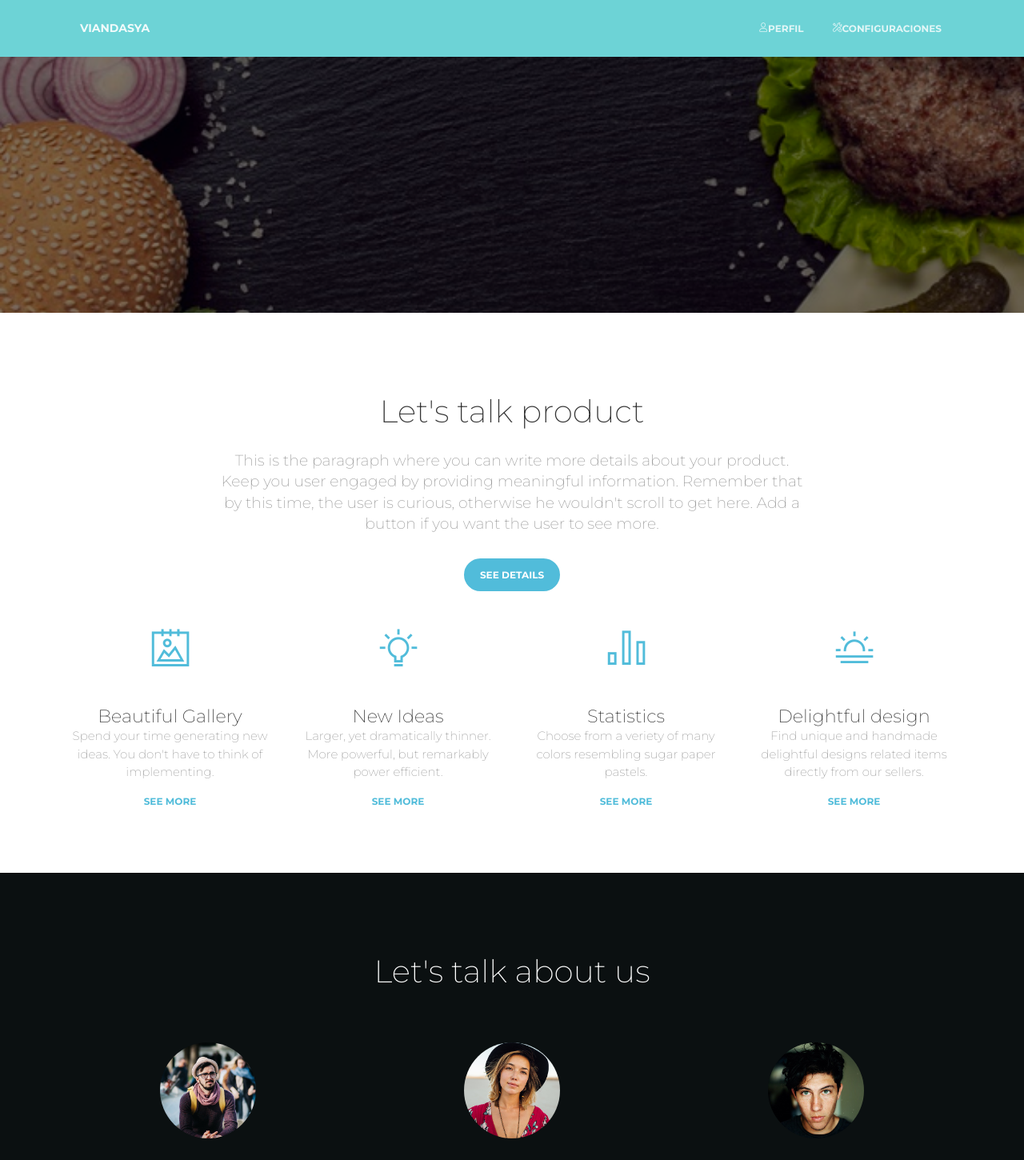
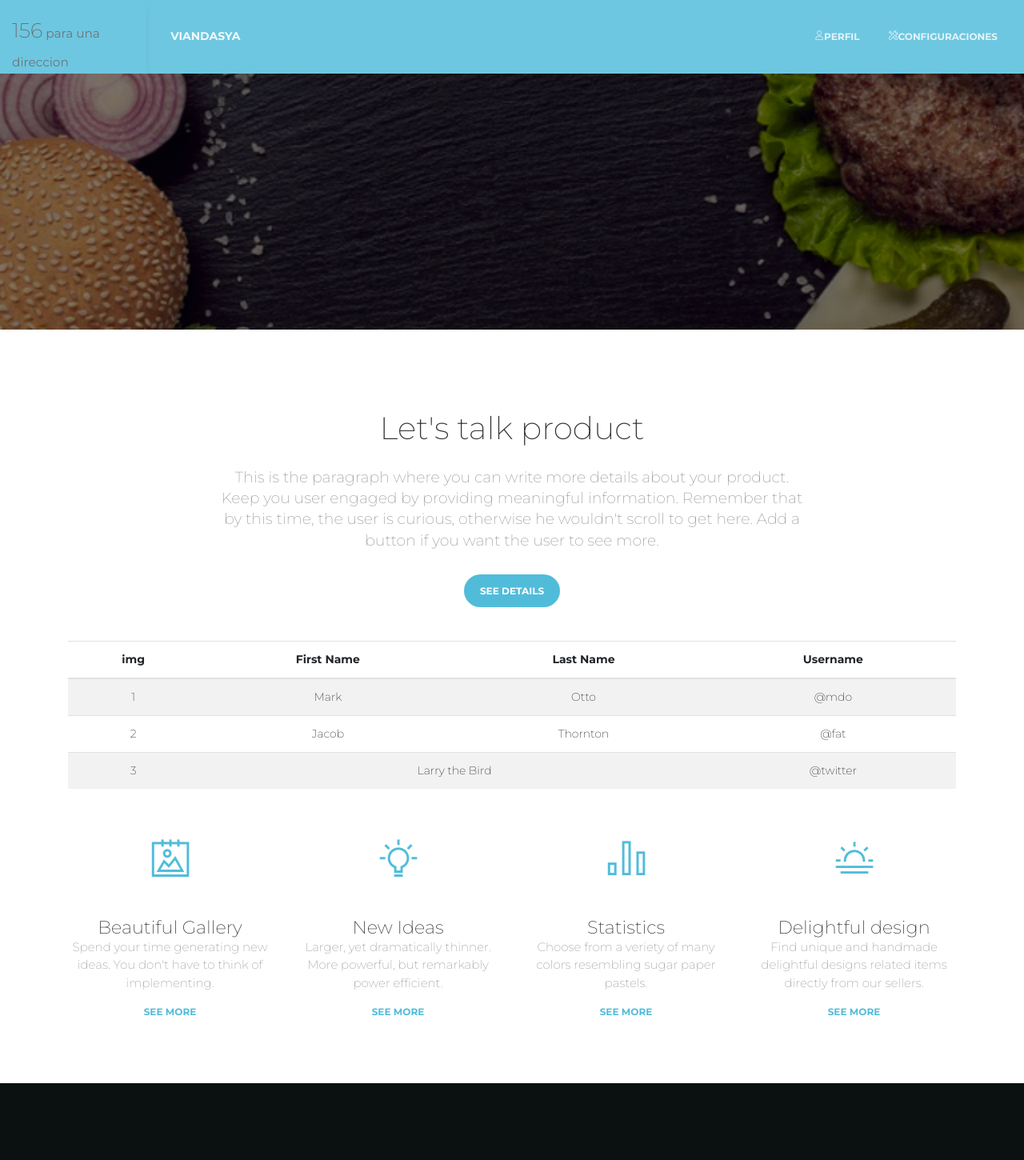
Before and after one commit to desaap-unq/Grupo-C2C-frontend, a React (Create React App) app: page /prueba in a window 1280 px wide. Shown: the top 1450 px of the page at 80% size. Built offline with nearby package versions, Linux system fonts and the light colour scheme.

Commit message:
init table data fake

```diff
--- a/src/components/Navbars/SearchNavbar.js
+++ b/src/components/Navbars/SearchNavbar.js
@@ -1,11 +1,11 @@
 import React from "react";
 import { Link } from "react-router-dom";
 // nodejs library that concatenates strings
-import classnames from "classnames";
+// import classnames from "classnames";
 
 // reactstrap components
 import {
-  Collapse,
+  // Collapse,
   NavbarBrand,
   UncontrolledCollapse,
   Navbar,
@@ -16,36 +16,7 @@
 } from "reactstrap";
 
 function SearchNavbar() {
-  const [navbarColor, setNavbarColor] = React.useState("navbar-transparent");
-  const [navbarCollapse, setNavbarCollapse] = React.useState(false);
-
-  const toggleNavbarCollapse = () => {
-    setNavbarCollapse(!navbarCollapse);
-    document.documentElement.classList.toggle("nav-open");
-  };
-
-  React.useEffect(() => {
-    const updateNavbarColor = () => {
-      if (
-        document.documentElement.scrollTop > 299 ||
-        document.body.scrollTop > 299
-      ) {
-        setNavbarColor("");
-      } else if (
-        document.documentElement.scrollTop < 300 ||
-        document.body.scrollTop < 300
-      ) {
-        setNavbarColor("navbar-transparent");
-      }
-    };
-
-    window.addEventListener("scroll", updateNavbarColor);
-
-    return function cleanup() {
-      window.removeEventListener("scroll", updateNavbarColor);
-    };
-  });
-    const [bodyClick, setBodyClick] = React.useState(false);
+  const [bodyClick, setBodyClick] = React.useState(false);
 
   return (
     <>
@@ -58,7 +29,17 @@
           }}
         />
       ) : null}
-    <Navbar color="primary" expand="lg">
+    <Navbar color="info" expand="lg">
+      <Navbar className="navbar bg-info">
+          <Container>
+            <h3>
+                156
+                <small className="text-muted"> para una direccion</small>
+            </h3>
+
+          </Container>
+        </Navbar>
+
         <Container>
           <div className="navbar-translate">
             <NavbarBrand
--- a/src/pages/SearchPage.js
+++ b/src/pages/SearchPage.js
@@ -19,8 +19,10 @@
   InputGroup,
   Container,
   Row,
+  Table,
   Col
 } from "reactstrap";
+// import Table from 'react-bootstrap/Table';
 
 import SearchNavbar from "../components/Navbars/SearchNavbar.js";
 import SearchPageHeader from "../components/Headers/SearchPageHeader.js";
@@ -87,6 +89,37 @@
                 </Button>
               </Col>
             </Row>
+            <br />
+            <br />
+            <Table striped hover>
+              <thead>
+                <tr>
+                  <th>img</th>
+                  <th>First Name</th>
+                  <th>Last Name</th>
+                  <th>Username</th>
+                </tr>
+              </thead>
+              <tbody>
+                <tr>
+                  <td>1</td>
+                  <td>Mark</td>
+                  <td>Otto</td>
+                  <td>@mdo</td>
+                </tr>
+                <tr>
+                  <td>2</td>
+                  <td>Jacob</td>
+                  <td>Thornton</td>
+                  <td>@fat</td>
+                </tr>
+                <tr>
+                  <td>3</td>
+                  <td colSpan="2">Larry the Bird</td>
+                  <td>@twitter</td>
+                </tr>
+              </tbody>
+            </Table>
             <br />
             <br />
             <Row>
```
